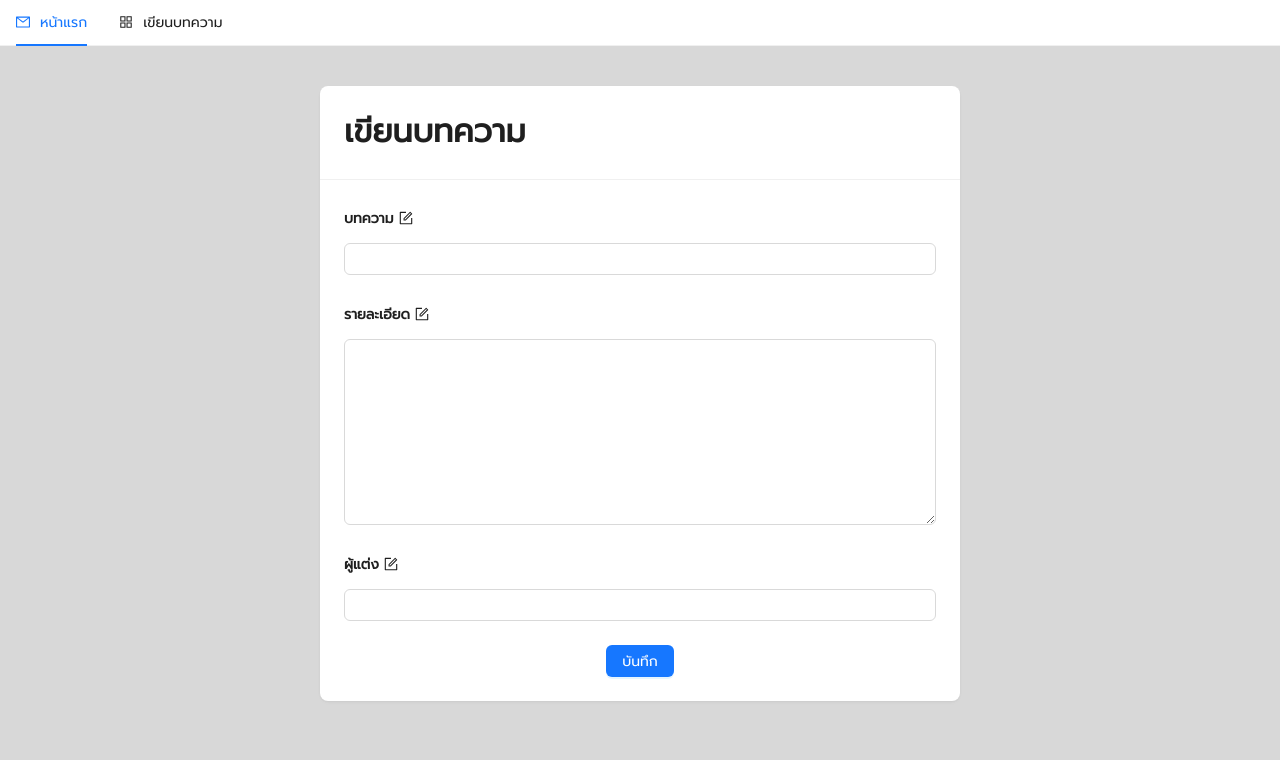
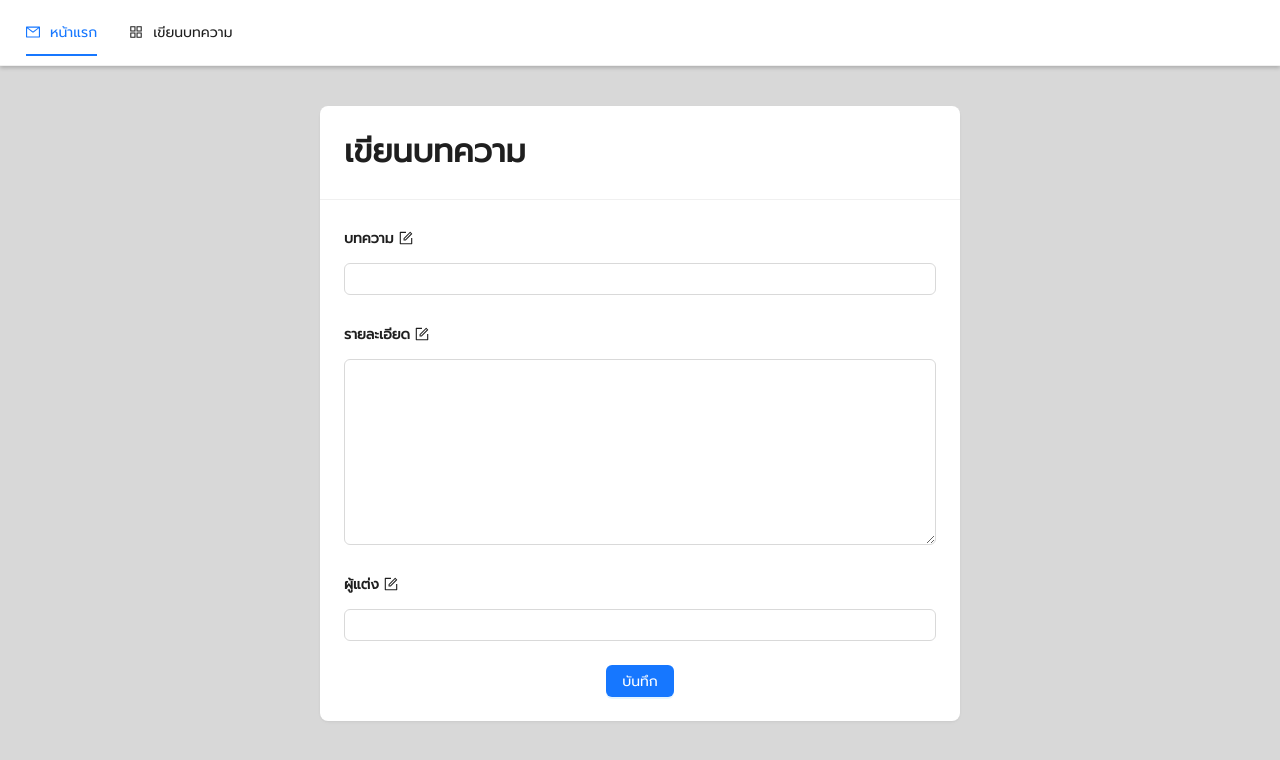
Before and after one commit to Audz626/MERN-Stack_project, a React (Vite) app in the folder client/: page /create in a window 1280 px wide. Shown: the top 760 px of the page. Built offline with nearby package versions, Linux system fonts and the light colour scheme.

Commit message:
last_update_30/3/66

```diff
--- /dev/null
+++ b/client/src/assets/style/navbar.css
@@ -0,0 +1,15 @@
+.hover-to-top {
+    /* display: inline-block; */
+    position: sticky;
+    /* background-color: transparent; */
+    top: 0px;
+    z-index: 100;
+    padding: 10px;
+    box-shadow: 0 2px 4px rgba(0,0,0,0.2);
+    /* transition: transform 0.3s ease-in-out; */
+  }
+
+  /* .hover-to-top:hover {
+    transform: translateY(-5px);
+
+  } */
--- a/client/src/components/navbar.tsx
+++ b/client/src/components/navbar.tsx
@@ -2,6 +2,7 @@ import React, { useState } from 'react';
 import { AppstoreOutlined, MailOutlined, SettingOutlined } from '@ant-design/icons';
 import type { MenuProps } from 'antd';
 import { Menu } from 'antd';
+import './../assets/style/navbar.css'
 
 const items: MenuProps['items'] = [
   {
@@ -25,7 +26,7 @@ const Navbar: React.FC = () => {
     setCurrent(e.key);
   };
 
-  return <Menu onClick={onClick} selectedKeys={[current]} mode="horizontal" items={items} />;
+  return <Menu className='hover-to-top' onClick={onClick} selectedKeys={[current]} mode="horizontal" items={items}></Menu>;
 };
 
 export default Navbar;
--- a/client/src/pages/form.tsx
+++ b/client/src/pages/form.tsx
@@ -27,6 +27,7 @@ const { TextArea } = Input;
 
 const FormDisabledDemo: React.FC = () => {
   const [loadings, setLoadings] = useState<boolean[]>([]);
+  const [isHovered, setIsHovered] = useState(false);
   const apiURL = import.meta.env.VITE_API;
   const [state, setState] = useState({
     title: "",
--- a/client/src/pages/index.tsx
+++ b/client/src/pages/index.tsx
@@ -2,7 +2,7 @@ import React, { Component } from "react";
 import Navbar from "../components/navbar";
 import { getBlogs } from "../services/api";
 import { Card, Col, Row } from "antd";
-import {Link} from 'react-router-dom';
+import { Link } from "react-router-dom";
 import "../App.css";
 
 interface State {
@@ -31,9 +31,27 @@ class Index extends Component<{}, State> {
       <>
         <div className="w-full">
           <Navbar />
+
+        <svg className="sticky top-10 z-[-99]" viewBox="0 0 500 100">
+            <path
+              d="M 0 20 C 150 150 300 0 500 50 L 500 0 L 0 0"
+              fill="rgb(57, 27, 112)"
+            ></path>
+            <path
+              d="M 0 20 C 150 150 330 -30 500 30 L 500 0 L 0 0"
+              fill="#0E7452"
+              opacity="0.8"
+            ></path>
+            <path
+              d="M 0 20 C 215 150 250 0 500 80 L 500 0 L 0 0"
+              fill="#0E7452"
+              opacity="0.5"
+            ></path>
+          </svg>
+
           <div className="pt-5 pb-5">
-          {blogs.map((blog, index) => (
-            <div className="pl-72 pr-72 pb-3" key={index}>
+            {blogs.map((blog, index) => (
+              <div className="pl-72 pr-72 pb-3 z-[20]" key={index}>
                 <Card
                   type="inner"
                   title={blog.title}
@@ -41,16 +59,8 @@ class Index extends Component<{}, State> {
                 >
                   <span>{blog.content}</span>
                 </Card>
-                {/* <Card
-                  style={{ marginTop: 16 }}
-                  type="inner"
-                  title="Inner Card title"
-                  extra={<a href="#">More</a>}
-                >
-                  Inner Card content
-                </Card> */}
-            </div>
-          ))}
+              </div>
+            ))}
           </div>
         </div>
       </>
```
Also changed, not shown: client/src/pages/_slug.tsx (line endings or trailing spaces).
